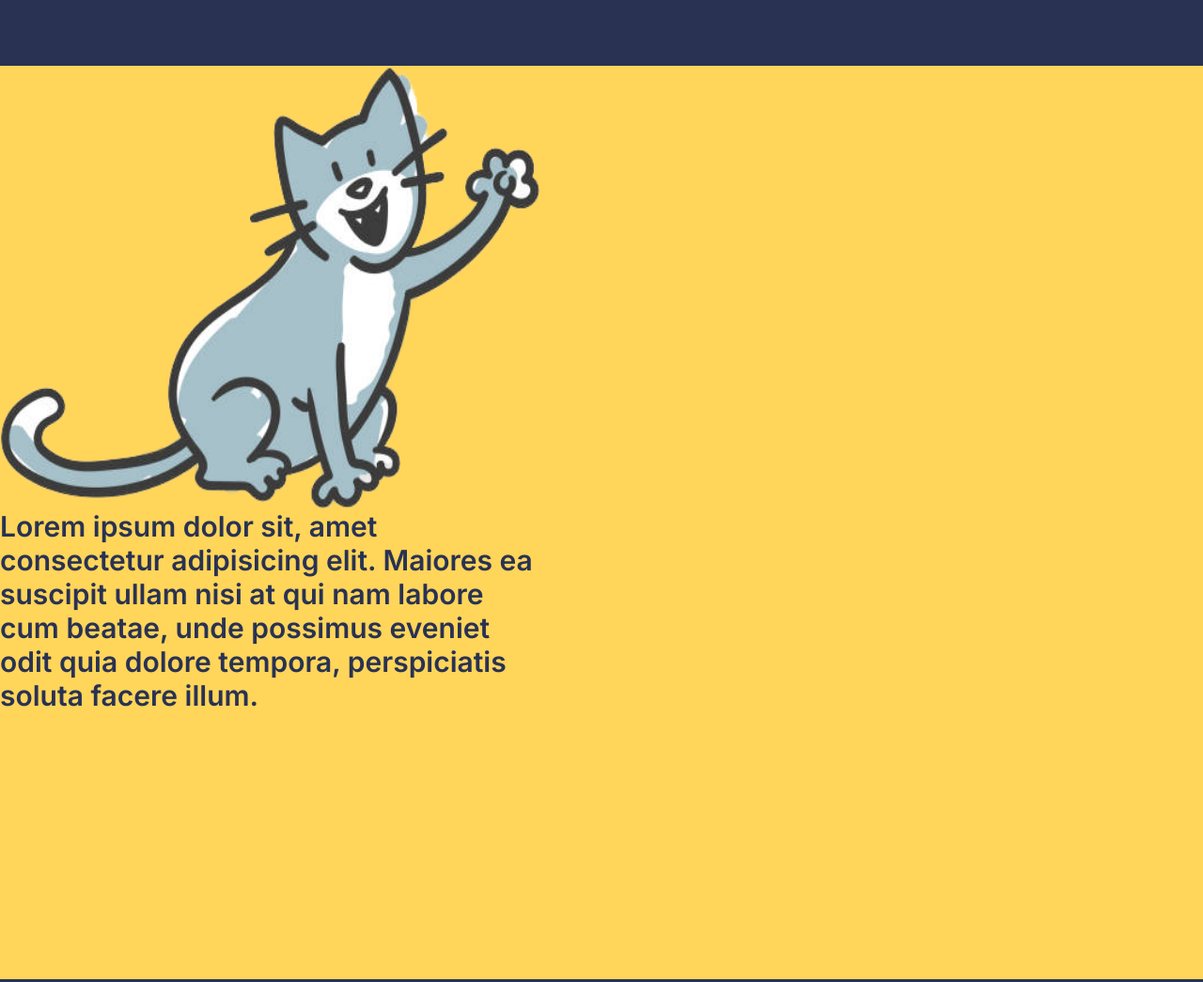
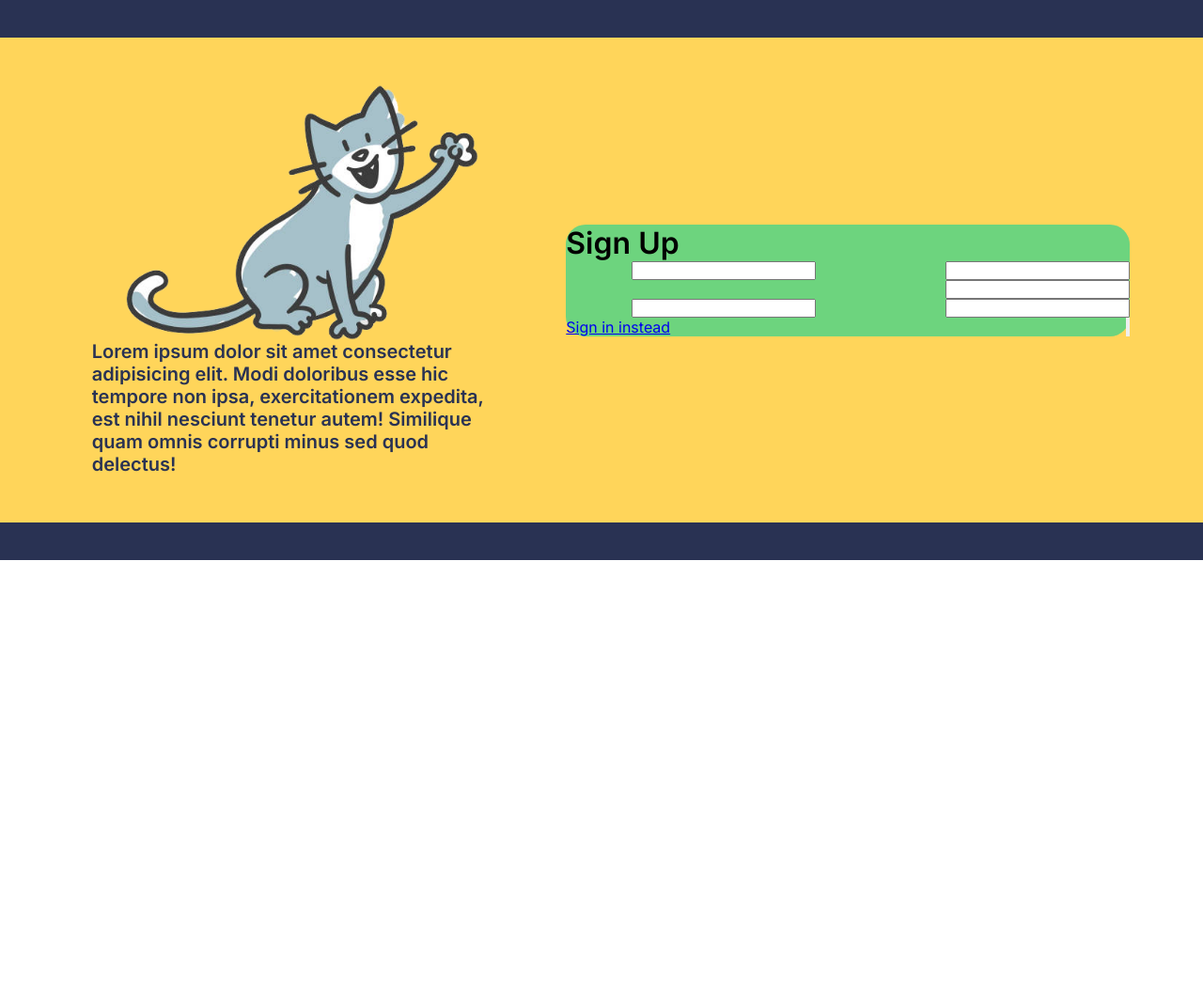
Before and after one commit to NourEldin77/siginup_from, a plain HTML site: page index.html in a window 1280 px wide. Shown: the whole page at 94% size. After the commit the page ends 800 px from the top, so only its background shows below. Drawn offline with Linux system fonts and the light colour scheme.

Commit message:
structure_col_right

```diff
--- a/css/style.css
+++ b/css/style.css
@@ -17,7 +17,7 @@
     display: flex;
     height: 100%;
     justify-content: center;
-    padding: 70px 0px 70px 0px;
+    padding: 40px 0px 40px 0px;
 
 
 }
@@ -25,21 +25,45 @@
     background-color: var(--bc-top);
     display: flex;
     width: 100%;
+    padding: 30px;
+    justify-content: center;
+    gap: 3%;
 }
+/* left column */
 .col_left{
-    width: 45%;
+    width: 40%;
     display: flex;
     flex-direction: column;
+    align-items: center;
+    padding: 20px;
+    gap: 10%;
 
 }
 .col_left img{
-    width: 575px;
-    height: 472px;
+    width: 375px;
+    height: 272px;
 }
 .text{
-    display:flex;
-    font-size: 30px;
+    display: flex;
+    font-size: 20px;
     font-weight: 600;
     color: var(--bc-blue);
-    flex-basis: 500px;
+    justify-content: center;
 }
+
+/* right column */
+.col_right{
+    height: 100%;
+    display: flex;
+    justify-content: flex-end;
+    align-items: center;
+}
+.form_bg{
+    min-width: 600px;
+    background-color: var(--bc-form);
+    border-radius: 21px;
+}
+.field_container{
+    display: flex;
+    justify-content: space-between;
+}
--- a/index.html
+++ b/index.html
@@ -20,12 +20,42 @@
         <main class="background">
             <div class="col_left">
                 <img src="./img/cat_trans.png" alt="Cute_Cat">
-                <article class="text">
-                    <p>Lorem ipsum dolor sit, amet consectetur adipisicing elit. Maiores ea suscipit ullam nisi at qui nam labore cum beatae, unde possimus eveniet odit quia dolore tempora, perspiciatis soluta facere illum.</p></article>
-
+                <div class="text">
+                Lorem ipsum dolor sit amet consectetur adipisicing elit. Modi doloribus esse hic tempore non ipsa, exercitationem expedita, est nihil nesciunt tenetur autem! Similique quam omnis corrupti minus sed quod delectus!
+                </div>
             </div>
 
+            <div class="col_right">
+                <div class="form_bg">
+                    <div class="from_container">
+                        <h1>Sign Up</h1>
+                        <form action="/" method="get">
+                            <div class="field_container">
+                                <label for="first_name"></label>
+                                <input type="text" name="first_name" id="first_name" required>
 
+                                <label for="last_name"></label>
+                                <input type="text" name="last_name" id="last_name" required>
+                            </div>
+                            <div class="field_container">
+                                <label for="email"></label>
+                                <input type="email" name="email" id="email" required>
+                            </div>
+                            <div class="field_container">
+                                <label for="password"></label>
+                                <input type="password" name="passwaord" id="password" required>
+
+                                <label for="confirm"></label>
+                                <input type="password" name="confirm" id="confirm" required>
+                            </div>
+                            <div class="field_container">
+                                <a href="#">Sign in instead</a>
+                                <button type="submit"></button>
+                            </div>
+                        </form>
+                    </div>
+                </div>
+            </div>
 
         </main>
     </div>
```
